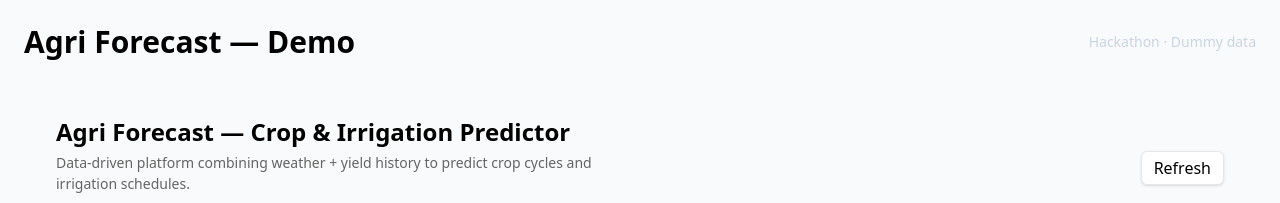
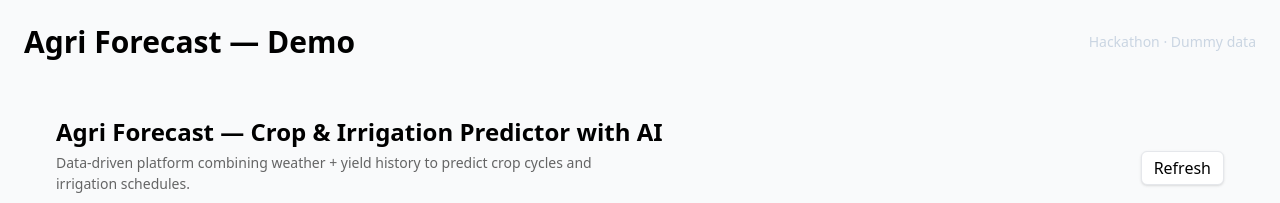
Before and after one commit to Lordtushar17/agri-forcast, a React app in the folder frontend/: page / in a window 1280 px wide. Shown: the top 203 px of the page. Built offline with nearby package versions, Linux system fonts and the light colour scheme; the HTML template or start-up script is replaced by a standard one.

Commit message:
ai integrated

```diff
--- a/frontend/src/components/Dashboard.jsx
+++ b/frontend/src/components/Dashboard.jsx
@@ -105,7 +105,7 @@ export default function Dashboard() {
       <header className="flex flex-col sm:flex-row items-start sm:items-center justify-between gap-3 mb-6">
         <div>
           <h1 className="text-2xl font-extrabold text-black">
-            Agri Forecast — Crop & Irrigation Predictor
+            Agri Forecast — Crop & Irrigation Predictor with AI
           </h1>
           <p className="muted mt-1 max-w-xl">
             Data-driven platform combining weather + yield history to predict crop cycles and irrigation schedules.
```
